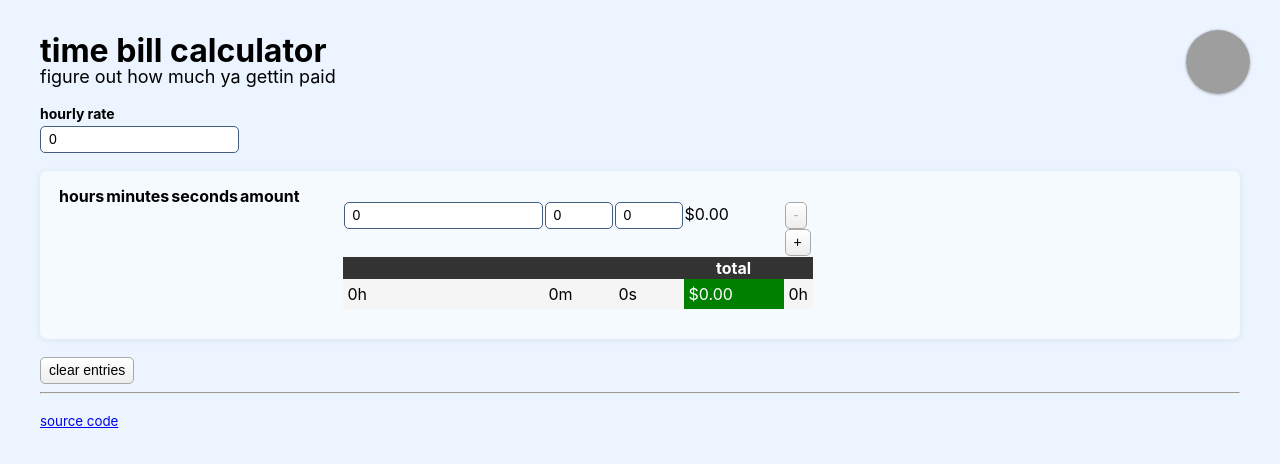
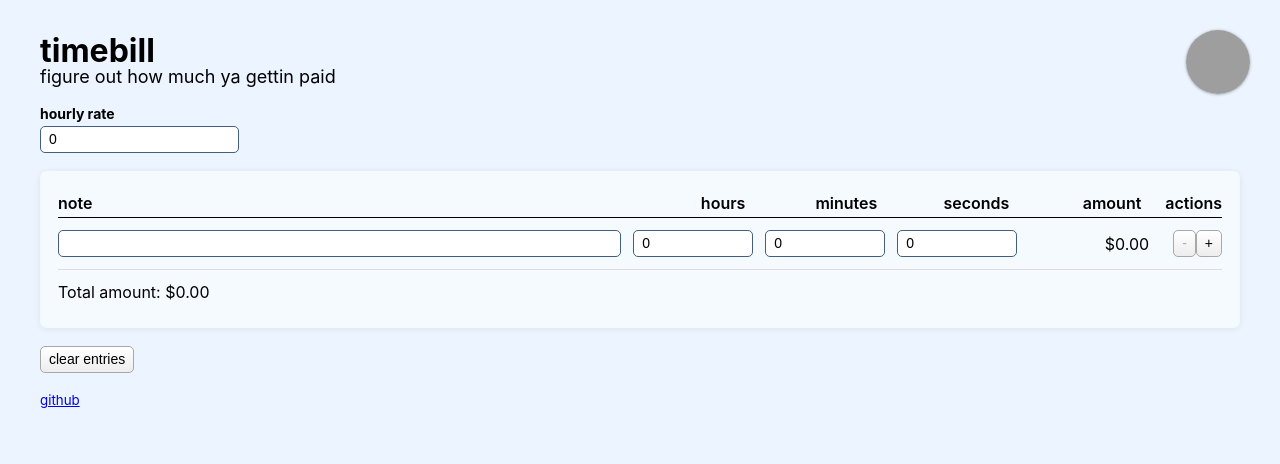
Before and after one commit to maxichrome/timebill, a Next.js app: page / in a window 1280 px wide. Shown: the top 464 px of the page. Built offline with nearby package versions, Linux system fonts and the light colour scheme; grey boxes are pictures that could not be loaded.

Commit message:
styling :D

```diff
--- a/pages/index.js
+++ b/pages/index.js
@@ -1,9 +1,17 @@
+import classNames from "classnames";
 import Head from "next/head";
 import { useCallback, useEffect, useState } from "react";
 import { Button } from "../components/button";
 import { MaxichromeEmblem } from "../components/emblem";
 import { Input } from "../components/input";
 import styles from "../styles/Home.module.css";
+
+const EMPTY_TIME_ENTRY = {
+	note: "",
+	hours: 0,
+	minutes: 0,
+	seconds: 0,
+};
 
 const MoneyText = ({ entry, rate }) => {
 	const valueInHundredths = Math.floor(
@@ -20,17 +28,13 @@ const MoneyText = ({ entry, rate }) => {
 
 export default function HomePage() {
 	const [rate, setRate] = useState(0);
-	const [timeEntries, setTimeEntries] = useState([
-		{ hours: 0, minutes: 0, seconds: 0 },
-	]);
+	const [timeEntries, setTimeEntries] = useState([EMPTY_TIME_ENTRY]);
 	const [totals, setTotals] = useState({
 		hours: 0,
 		minutes: 0,
 		seconds: 0,
 		decimal: 0,
 	});
-
-	const [saveText, setSaveText] = useState("save");
 
 	const updateTimeEntry = useCallback(
 		(index, newData) => {
@@ -43,21 +47,16 @@ export default function HomePage() {
 		[setTimeEntries]
 	);
 
-	const saveLocalState = (empty = false) => {
-		localStorage.setItem(
-			"timeEntries",
-			JSON.stringify(
-				empty ? [{ hours: 0, minutes: 0, seconds: 0 }] : timeEntries
-			)
-		);
-		localStorage.setItem("rate", JSON.stringify(empty ? 0 : rate));
-
-		setSaveText("saved!");
-
-		setTimeout(() => {
-			setSaveText("save");
-		}, 3000);
-	};
+	const saveLocalState = useCallback(
+		(empty = false) => {
+			localStorage.setItem(
+				"timeEntries",
+				JSON.stringify(empty ? [EMPTY_TIME_ENTRY] : timeEntries)
+			);
+			localStorage.setItem("rate", JSON.stringify(empty ? 0 : rate));
+		},
+		[rate, timeEntries]
+	);
 
 	useEffect(() => {
 		// bring in local storage on initial mount
@@ -88,14 +87,18 @@ export default function HomePage() {
 		setTotals(newTotals);
 	}, [timeEntries]);
 
+	useEffect(() => {
+		saveLocalState();
+	}, [saveLocalState, timeEntries, rate]);
+
 	return (
 		<div>
 			<Head>
-				<title>time bill calculator</title>
+				<title>timebill</title>
 			</Head>
 
 			<main>
-				<h1>time bill calculator</h1>
+				<h1>timebill</h1>
 				<p className={styles.subtitle}>figure out how much ya gettin paid</p>
 
 				<section>
@@ -114,18 +117,42 @@ export default function HomePage() {
 				<section>
 					<div className={styles.timeTable} role="table">
 						<header role="rowgroup">
-							<div role="row">
-								<th>hours</th>
-								<th>minutes</th>
-								<th>seconds</th>
-								<th>amount</th>
-								<th></th>
+							<div role="row" className={styles.entryRow}>
+								<div className={styles.noteCell} role="cell">
+									note
+								</div>
+								<div className={styles.thinCell} role="cell">
+									hours
+								</div>
+								<div className={styles.thinCell} role="cell">
+									minutes
+								</div>
+								<div className={styles.thinCell} role="cell">
+									seconds
+								</div>
+								<div className={styles.thinCell} role="cell">
+									amount
+								</div>
+								<div className={styles.actionCell} role="cell">
+									actions
+								</div>
 							</div>
 						</header>
 						<ul role="rowgroup">
 							{timeEntries.map((entry, index) => (
-								<tr key={index}>
-									<td>
+								<li key={index} className={styles.entryRow} role="row">
+									<div className={styles.noteCell} role="cell">
+										<Input
+											type="text"
+											value={entry.note}
+											onChange={(e) => {
+												updateTimeEntry(index, {
+													note: e.target.value,
+												});
+											}}
+										/>
+									</div>
+									<div className={styles.thinCell} role="cell">
 										<Input
 											type="number"
 											value={entry.hours}
@@ -136,11 +163,14 @@ export default function HomePage() {
 												});
 											}}
 											onBlur={(e) => {
-												if (!entry.hours) updateTimeEntry(index, { hours: 0 });
+												if (!entry.hours)
+													updateTimeEntry(index, {
+														hours: 0,
+													});
 											}}
 										/>
-									</td>
-									<td>
+									</div>
+									<div className={styles.thinCell} role="cell">
 										<Input
 											type="number"
 											value={entry.minutes}
@@ -156,8 +186,8 @@ export default function HomePage() {
 													updateTimeEntry(index, { minutes: 0 });
 											}}
 										/>
-									</td>
-									<td>
+									</div>
+									<div className={styles.thinCell} role="cell">
 										<Input
 											type="number"
 											value={entry.seconds}
@@ -173,11 +203,11 @@ export default function HomePage() {
 													updateTimeEntry(index, { seconds: 0 });
 											}}
 										/>
-									</td>
-									<td>
+									</div>
+									<div className={styles.thinCell} role="cell">
 										<MoneyText entry={entry} rate={rate} />
-									</td>
-									<td>
+									</div>
+									<div className={styles.actionCell} role="cell">
 										<Button
 											disabled={timeEntries.length <= 1}
 											onClick={() => {
@@ -193,11 +223,7 @@ export default function HomePage() {
 												setTimeEntries((entries) =>
 													[
 														...entries.slice(0, index + 1),
-														{
-															hours: 0,
-															minutes: 0,
-															seconds: 0,
-														},
+														EMPTY_TIME_ENTRY,
 														...entries.slice(index + 1),
 													].flat()
 												);
@@ -205,33 +231,23 @@ export default function HomePage() {
 										>
 											+
 										</Button>
-									</td>
-								</tr>
+									</div>
+								</li>
 							))}
-							<tr className={styles.totalHeadingRow}>
-								<th></th>
-								<th></th>
-								<th></th>
-								<th>total</th>
-								<th></th>
-							</tr>
-							<tr className={styles.totalRow}>
-								<td>{totals.hours}h</td>
-								<td>{totals.minutes}m</td>
-								<td>{totals.seconds}s</td>
-								<td className={styles.totalValue}>
-									<MoneyText entry={totals} rate={rate} />
-								</td>
-								<td>{Math.floor(totals.decimal * 10000) / 10000}h</td>
-							</tr>
+							<li
+								role="row"
+								className={classNames(styles.entryRow, styles.totalRow)}
+							>
+								<div role="cell" className={styles.totalValue}>
+									Total amount: <MoneyText entry={totals} rate={rate} />
+								</div>
+							</li>
 						</ul>
 					</div>
 
 					<Button
 						onClick={() =>
-							setTimeEntries((entries) =>
-								entries.map(() => ({ hours: 0, minutes: 0, seconds: 0 }))
-							)
+							setTimeEntries((entries) => entries.map(() => EMPTY_TIME_ENTRY))
 						}
 					>
 						clear entries
@@ -240,7 +256,6 @@ export default function HomePage() {
 			</main>
 
 			<footer>
-				<hr />
 				<p>
 					<small>
 						<a
@@ -248,7 +263,7 @@ export default function HomePage() {
 							target="_blank"
 							rel="noreferrer"
 						>
-							source code
+							github
 						</a>
 					</small>
 				</p>
--- a/styles/Home.module.css
+++ b/styles/Home.module.css
@@ -2,6 +2,10 @@
 	width: 100%;
 	display: flex;
 	padding: 14px 18px;
+
+	flex-flow: column nowrap;
+
+	text-align: right;
 
 	margin-top: 18px;
 	margin-bottom: 18px;
@@ -11,29 +15,65 @@
 	border-radius: 7px;
 }
 
+.timeTable header {
+	background: inherit;
+	padding-top: 8px;
+	padding-bottom: 4px;
+
+	border-bottom: 1px solid black;
+	position: sticky;
+	top: 0;
+
+	font-weight: 600;
+}
+
+.timeTable [role="cell"]:not(:last-child) {
+	margin-right: 12px;
+}
+
 .timeTable input {
 	width: 100%;
 }
 
-.totalHeadingRow {
-	background-color: #333;
-	color: white;
+.timeTable ul {
+	padding: 0;
+	margin: 0;
+	margin-top: 12px;
 }
 
-.totalRow {
-	background-color: #f5f5f5;
-	border-top: 1px solid #ddd;
+.timeTable .entryRow {
+	display: flex;
+	flex-flow: row nowrap;
+	align-items: center;
 }
 
-.totalRow td {
-	padding: 5px;
+.timeTable .noteCell {
+	flex: 1 1 320px;
+	text-align: left;
 }
 
-.totalValue {
-	display: block;
-	min-width: 100px;
-	background: green;
-	color: white;
+.timeTable .thinCell {
+	flex: 0 1 120px;
+}
+
+.timeTable .actionCell {
+	flex: 0 0;
+	display: flex;
+	flex-flow: row nowrap;
+	padding-left: 12px;
+}
+
+.timeTable .totalRow {
+	background-color: #f5faff;
+	border-top: 1px solid #ddd;
+	margin-top: 12px;
+	padding-top: 12px;
+	padding-bottom: 12px;
+	position: sticky;
+	bottom: 0;
+}
+
+.timeTable .totalValue {
 }
 
 .subtitle {
```
